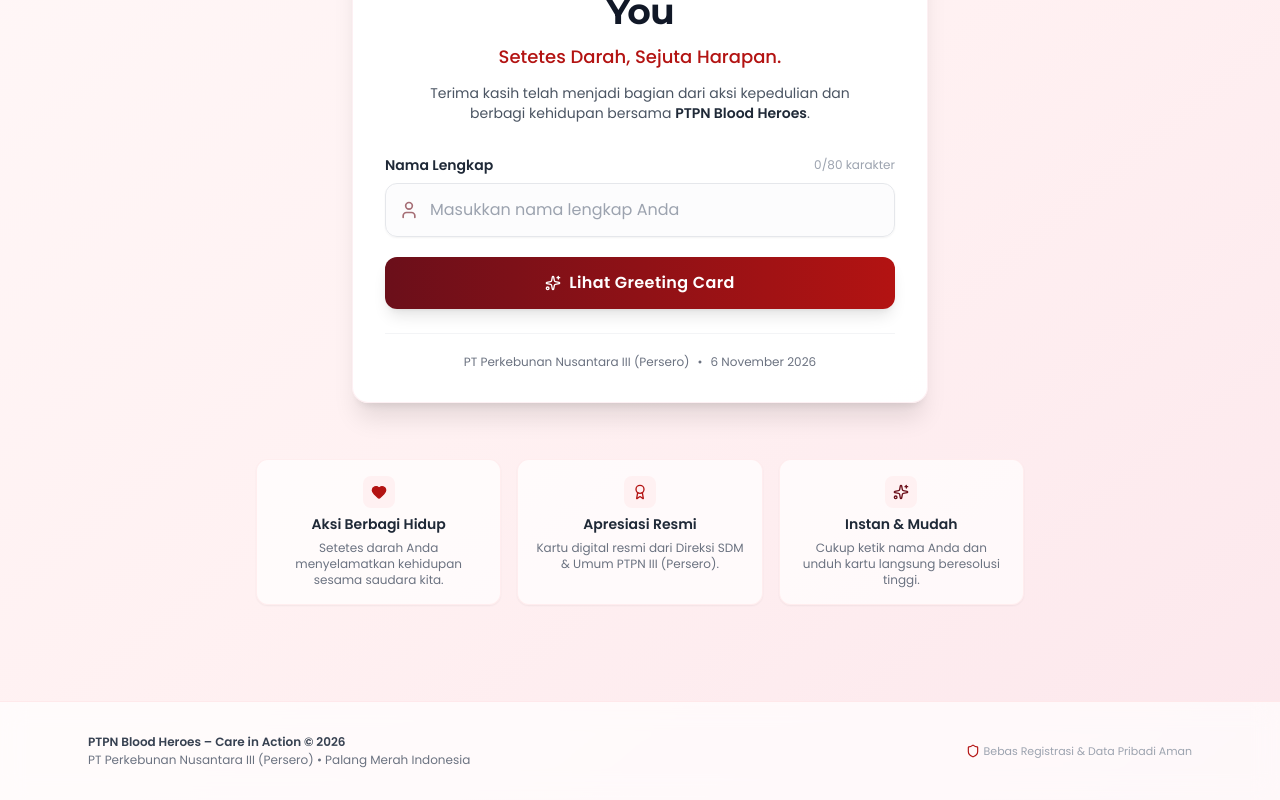
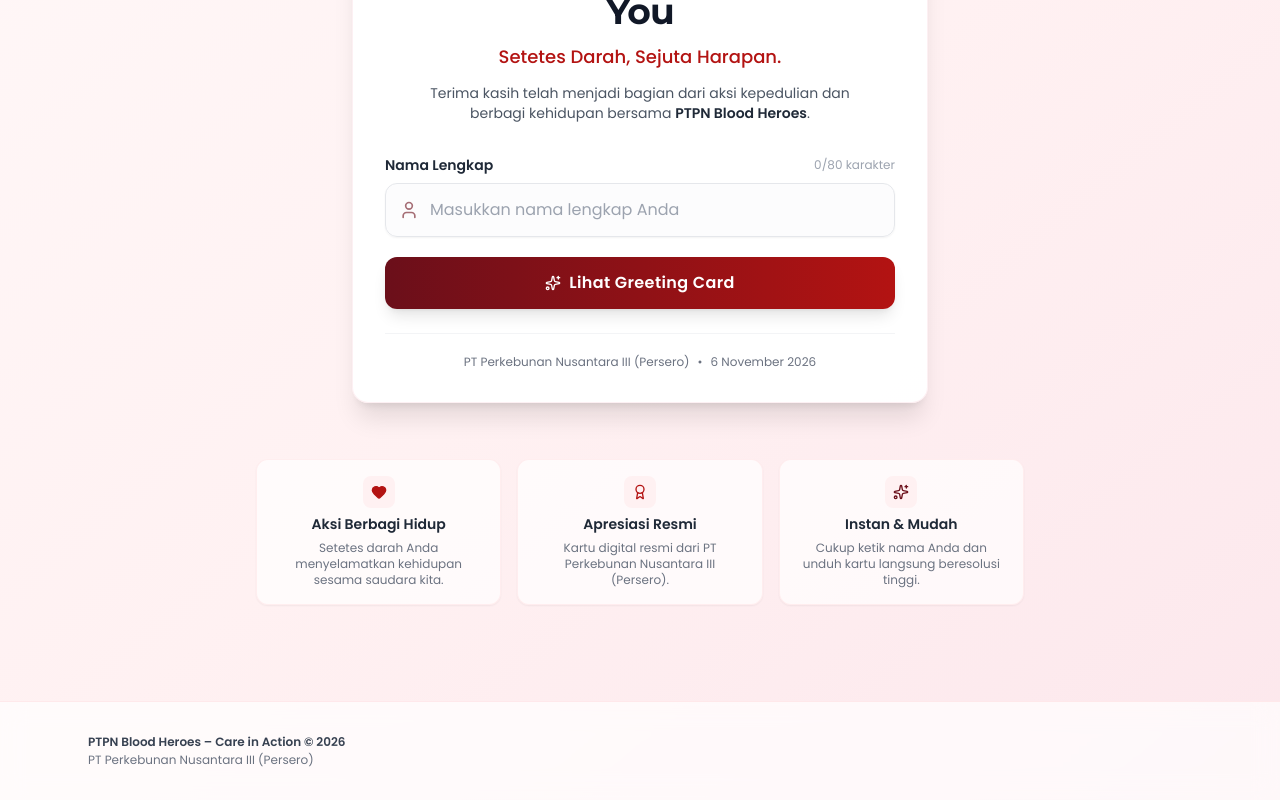
Before and after one commit to allyssasry/ptpn-blood-heroes-cards, a Next.js app: page / in a window 1280 px wide. Shown: the part 257-1057 px from the top of the page. Built offline with nearby package versions, Linux system fonts and the light colour scheme; no server answers; the database is empty.

Commit message:
cards update

```diff
--- a/src/components/LandingPage.tsx
+++ b/src/components/LandingPage.tsx
@@ -108,7 +108,7 @@ export const LandingPage: React.FC = () => {
                 </div>
                 <h4 className="font-semibold text-xs sm:text-sm text-gray-800">Apresiasi Resmi</h4>
                 <p className="text-[11px] sm:text-xs text-gray-500 leading-snug">
-                  Kartu digital resmi dari Direksi SDM & Umum PTPN III (Persero).
+                  Kartu digital resmi dari PT Perkebunan Nusantara III (Persero).
                 </p>
               </div>
 
@@ -141,15 +141,9 @@ export const LandingPage: React.FC = () => {
             <p className="font-semibold text-gray-700">
               PTPN Blood Heroes – Care in Action © 2026
             </p>
-            <p>PT Perkebunan Nusantara III (Persero) • Palang Merah Indonesia</p>
+            <p>PT Perkebunan Nusantara III (Persero)</p>
           </div>
 
-          <div className="flex items-center gap-4 text-[11px] text-gray-400">
-            <span className="flex items-center gap-1">
-              <Shield className="w-3.5 h-3.5 text-ptpn-blood" />
-              Bebas Registrasi & Data Pribadi Aman
-            </span>
-          </div>
         </div>
       </footer>
     </div>
```
